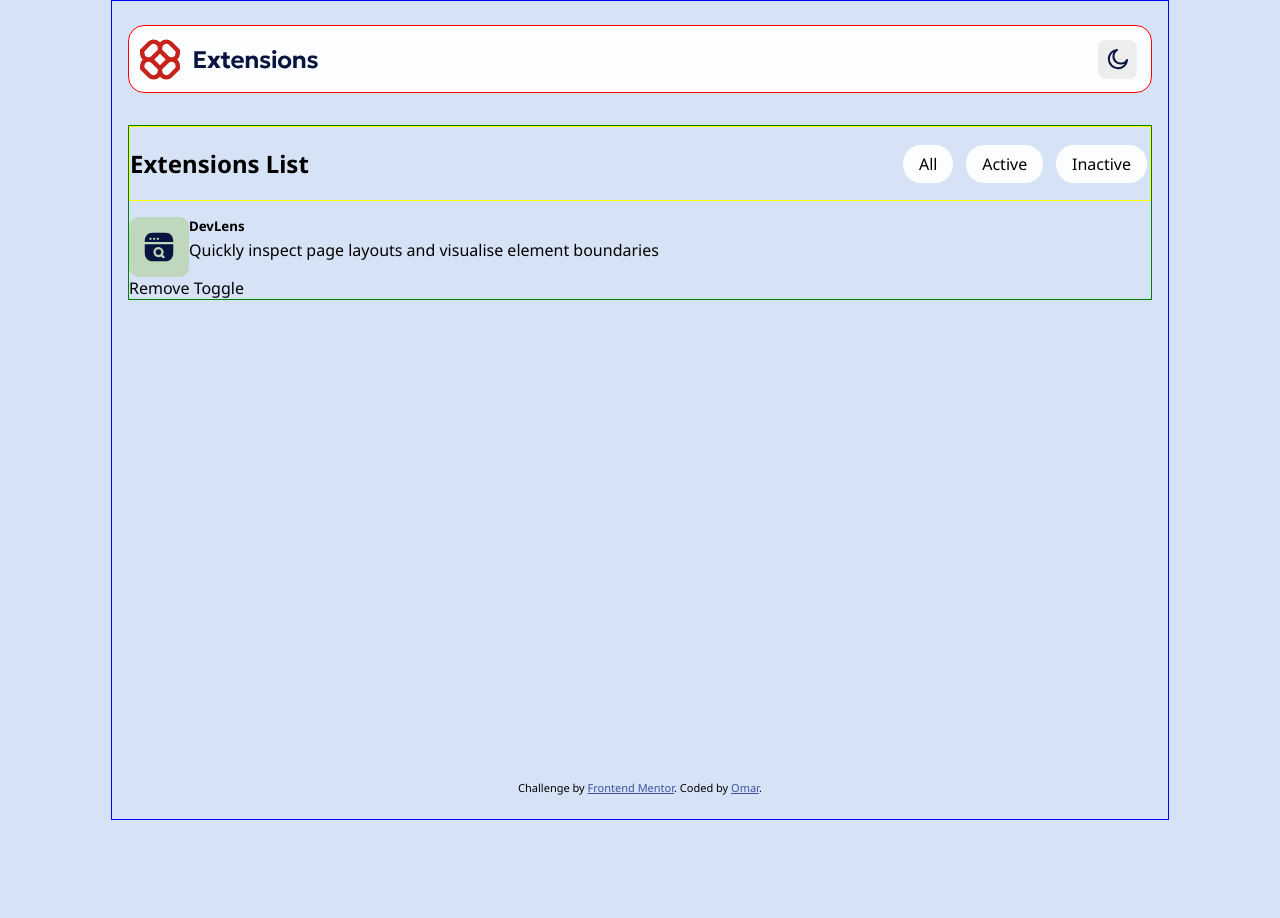
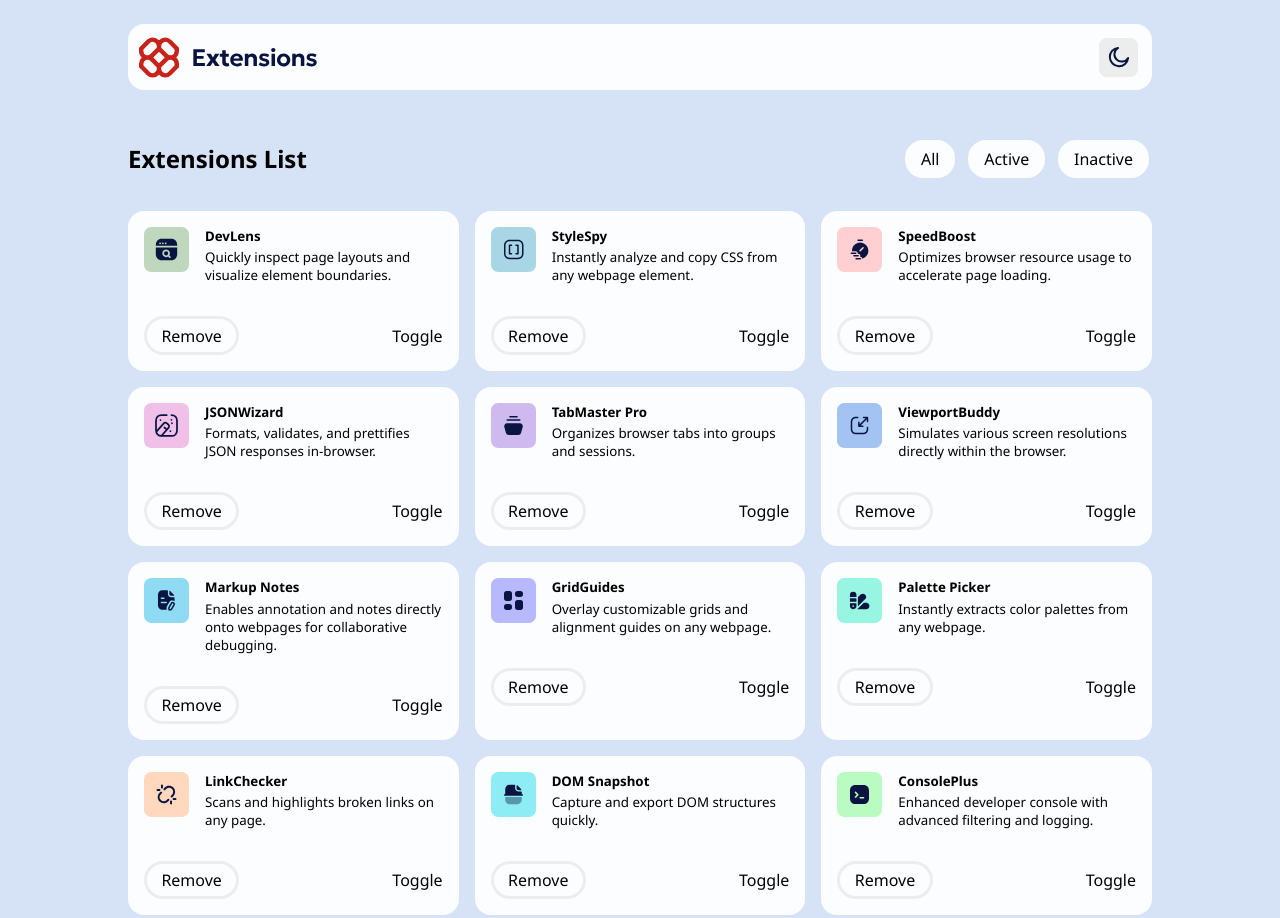
Before and after one commit to omoforever/browser-extension-ui, a plain HTML site: page index.html in a window 1280 px wide. Shown: the top 918 px of the page. Before the commit the page ends 820 px from the top, so only its background shows below. Drawn offline with Linux system fonts and the light colour scheme.

Commit message:
Added grid container and grid items, populating it using js and the provided data file

```diff
--- a/css/styles.css
+++ b/css/styles.css
@@ -146,14 +146,34 @@ button {
     border-color: var(--red-700);
 }
 
+.extensions-grid {
+    display: grid;
+    grid-template-columns: repeat(3, 1fr);
+    gap: 1rem;
+}
+
 
 .extension-item {
     display: flex;
     flex-direction: column;
+    gap: 2rem;
+    padding: 1rem;
+    border-radius: 1rem;
+    background-color: var(--neutral-0);
 }
 
 .extension-item-row {
     display: flex;
+    gap: 1rem;
+}
+
+.extension-item-row img {
+    align-self: self-start;
+    width: 45px;
+}
+
+.extension-item-info p {
+    font-size: smaller;
 }
 
 .extension-item-info h5,
@@ -164,24 +184,27 @@ button {
 .extension-item-info {
     display: flex;
     flex-direction: column;
-    gap: 0.25rem;
+    gap: 0.2rem;
 }
 
-
-/*Borders for layout*/
-
-body {
-    border: 1px solid blue;
+.extension-item-buttons {
+    display: flex;
+    justify-content: space-between;
 }
 
-header {
-    border: 1px solid red;
+.remove-extension-button {
+    display: flex;
+    justify-content: center;
+    align-content: center;
+    padding-block: 0.325rem;
+    padding-inline: 0.9rem;
+    border-style: solid;
+    border-radius: 1.5rem;
+    border-color: var(--neutral-100);
+    cursor: pointer;
 }
 
-main {
-    border: 1px solid green
+.remove-extension-button:hover {
+    border-style: solid;
+    border-color: var(--red-700);
 }
-
-.filter-bar {
-    border: 1px solid yellow;
-}
--- a/index.html
+++ b/index.html
@@ -18,12 +18,10 @@
 </head>
 
 <body>
-
   <header>
     <img src="assets/images/logo.svg" alt="">
     <button class="theme-button"><img src="assets/images/icon-moon.svg" alt=""></button>
   </header>
-
   <main>
     <div class="filter-bar">
       <h2 class="filter-bar-title">Extensions List</h2>
@@ -33,34 +31,16 @@
         <button class="filter-inactive" id="filter-inactive">Inactive</button>
       </div>
     </div>
-
-    <div class="extensions-grid">
-      <div class="extension-item">
-        <div class="extension-item-row">
-          <img src="/assets/images/logo-devlens.svg" alt="">
-          <div class="extension-item-info">
-            <h5>DevLens</h5>
-            <p>Quickly inspect page layouts and visualise element boundaries</p>
-          </div>
-        </div>
-        <div class="extension-item-buttons">
-          <button class="remove-extension">Remove</button>
-          <button class="toggle-state">Toggle</button>
-        </div>
-      </div>
-
-
+    <div class="extensions-grid" id="extensions-grid"></div>
     </div>
-
   </main>
-
-
   <footer>
     <div class="attribution">
       Challenge by <a href="https://www.frontendmentor.io?ref=challenge">Frontend Mentor</a>.
       Coded by <a href="https://github.com/omoforever">Omar</a>.
     </div>
   </footer>
+  <script src="js/script.js"></script>
 </body>
 
 </html>
--- /dev/null
+++ b/js/script.js
@@ -0,0 +1,96 @@
+var extensions = [
+    {
+        "logo": "./assets/images/logo-devlens.svg",
+        "name": "DevLens",
+        "description": "Quickly inspect page layouts and visualize element boundaries.",
+        "isActive": true
+    },
+    {
+        "logo": "./assets/images/logo-style-spy.svg",
+        "name": "StyleSpy",
+        "description": "Instantly analyze and copy CSS from any webpage element.",
+        "isActive": true
+    },
+    {
+        "logo": "./assets/images/logo-speed-boost.svg",
+        "name": "SpeedBoost",
+        "description": "Optimizes browser resource usage to accelerate page loading.",
+        "isActive": false
+    },
+    {
+        "logo": "./assets/images/logo-json-wizard.svg",
+        "name": "JSONWizard",
+        "description": "Formats, validates, and prettifies JSON responses in-browser.",
+        "isActive": true
+    },
+    {
+        "logo": "./assets/images/logo-tab-master-pro.svg",
+        "name": "TabMaster Pro",
+        "description": "Organizes browser tabs into groups and sessions.",
+        "isActive": true
+    },
+    {
+        "logo": "./assets/images/logo-viewport-buddy.svg",
+        "name": "ViewportBuddy",
+        "description": "Simulates various screen resolutions directly within the browser.",
+        "isActive": false
+    },
+    {
+        "logo": "./assets/images/logo-markup-notes.svg",
+        "name": "Markup Notes",
+        "description": "Enables annotation and notes directly onto webpages for collaborative debugging.",
+        "isActive": true
+    },
+    {
+        "logo": "./assets/images/logo-grid-guides.svg",
+        "name": "GridGuides",
+        "description": "Overlay customizable grids and alignment guides on any webpage.",
+        "isActive": false
+    },
+    {
+        "logo": "./assets/images/logo-palette-picker.svg",
+        "name": "Palette Picker",
+        "description": "Instantly extracts color palettes from any webpage.",
+        "isActive": true
+    },
+    {
+        "logo": "./assets/images/logo-link-checker.svg",
+        "name": "LinkChecker",
+        "description": "Scans and highlights broken links on any page.",
+        "isActive": true
+    },
+    {
+        "logo": "./assets/images/logo-dom-snapshot.svg",
+        "name": "DOM Snapshot",
+        "description": "Capture and export DOM structures quickly.",
+        "isActive": false
+    },
+    {
+        "logo": "./assets/images/logo-console-plus.svg",
+        "name": "ConsolePlus",
+        "description": "Enhanced developer console with advanced filtering and logging.",
+        "isActive": true
+    }
+]
+
+var gridContainer = document.getElementById("extensions-grid");
+
+var gridItems = extensions.map(extension => `
+  <div class="extension-item">
+    <div class="extension-item-row">
+      <img src="${extension.logo}" alt="">
+      <div class="extension-item-info">
+        <h5>${extension.name}</h5>
+        <p>${extension.description}</p>
+      </div>
+    </div>
+    <div class="extension-item-buttons">
+      <button class="remove-extension-button">Remove</button>
+      <button class="toggle-state-button">Toggle</button>
+    </div>
+  </div>
+`).join('');
+
+gridContainer.innerHTML = gridItems;
+
+// console.log(gridContainer)
```
